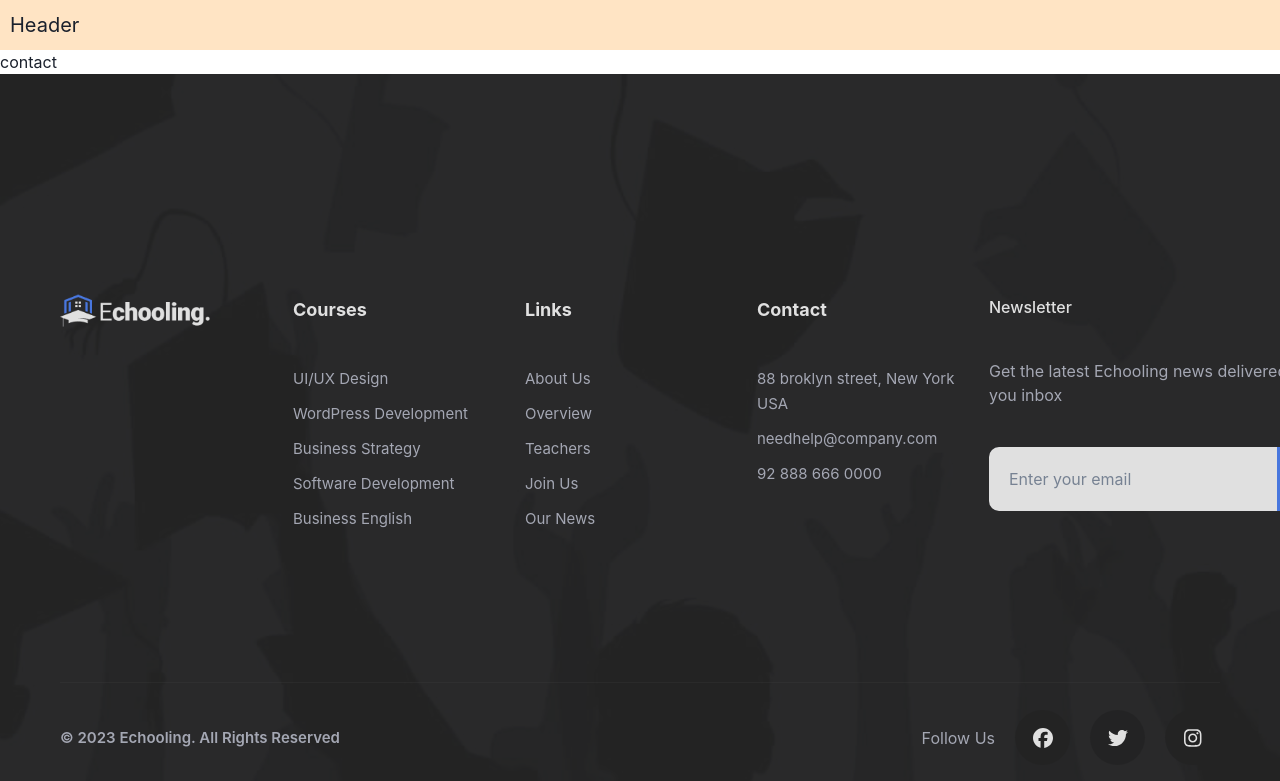
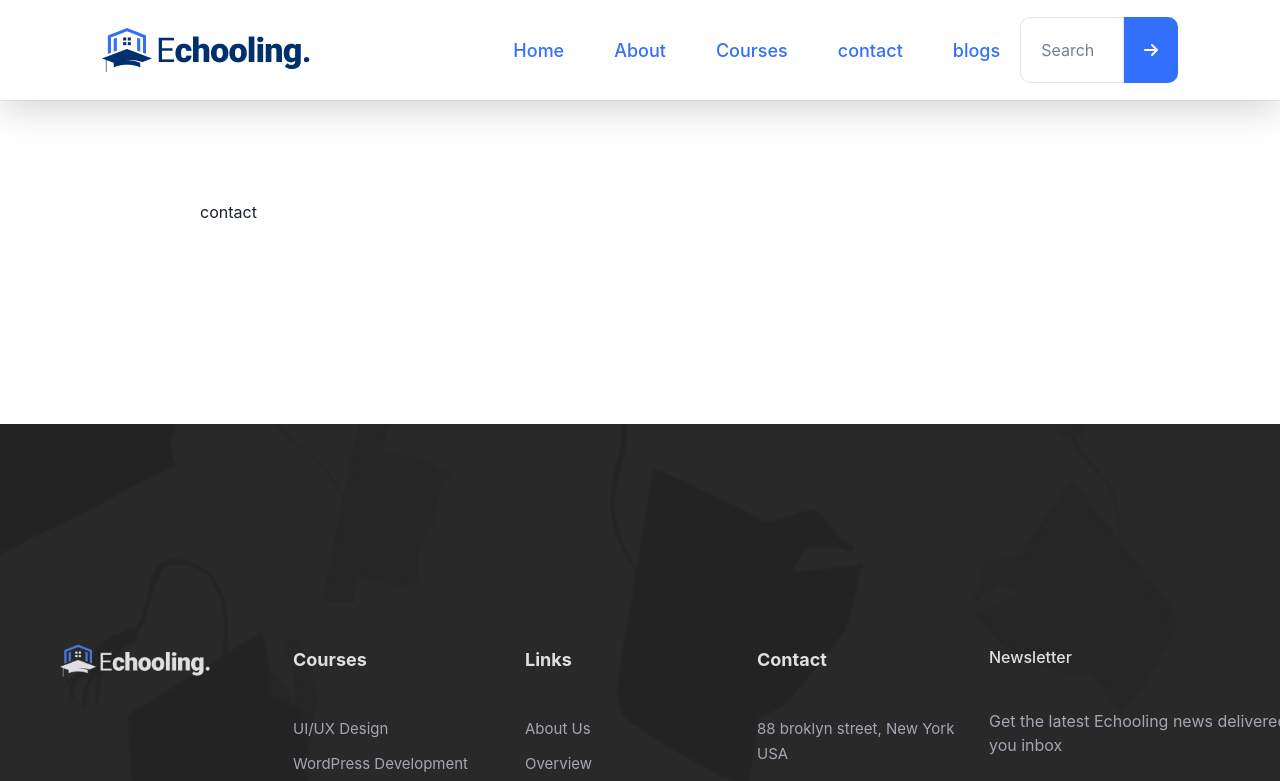
Before and after one commit to NurlanNuruzada/Echooling, a React (Create React App) app in the folder FrontEnd/echooling/: page /contact in a window 1280 px wide. Shown: the top 781 px of the page. Built offline with nearby package versions, Linux system fonts and the light colour scheme.

Commit message:
added header and Routes

```diff
--- a/FrontEnd/echooling/package.json
+++ b/FrontEnd/echooling/package.json
@@ -3,6 +3,7 @@
   "version": "0.1.0",
   "private": true,
   "dependencies": {
+    "@chakra-ui/icons": "^2.1.0",
     "@chakra-ui/react": "^2.8.0",
     "@fortawesome/fontawesome-svg-core": "^6.4.2",
     "@fortawesome/free-brands-svg-icons": "^6.4.2",
--- a/FrontEnd/echooling/src/Components/AboutUsSection/AboutUsSection.module.css
+++ b/FrontEnd/echooling/src/Components/AboutUsSection/AboutUsSection.module.css
@@ -12,45 +12,45 @@
 .bakcgoundItem1{
     position: absolute;
     z-index: 2;
-    top: 190px;
-    left: 150px;
-    animation: BlueBakgound 5000ms linear infinite alternate-reverse;
+    left: 55px;
+    animation: BlueBakgound 7000ms linear infinite alternate-reverse 1000ms;
 }
 .bakcgoundItem2{
     position: absolute;
     z-index: 2;
     top: 90px;
-    left: 650px;
-    animation: redBakgound 5000ms linear infinite alternate-reverse;
+    left: 616px;
+    animation: redBakgound 7000ms linear infinite alternate-reverse;
 }
 .bakcgoundItem3{
     position: absolute;
-    top: 260px;
-    left: 300px;
-
+    top: 266px;
+    left: 259px;
+    width: 387px;
 }
 .bakcgoundItem4{
-    top: 80px;
+    top: 10px;
     left: 150px;
     position: relative;
     z-index: -2;
 }
 @keyframes redBakgound {
-    0% { top: 80px;}
-    50% {top:120px}
-    100%{ top: 80px;}
+    0% { top: 230px;}
+    50% {top:380px}
+    100%{ top: 230px;}
 }
 @keyframes BlueBakgound {
-    0% { top: 190px;}
-    50% {top:220px}
-    100%{ top: 190px;}
+    0% { top: 230px;}
+    50% {top:333px}
+    100%{ top: 233px;}
 }
 .MainContainer{
     width: 100%;
     height: 500px;
     display: flex;
-    padding: 100px 0;
+    padding: 150px 0;
     justify-content: center;
+    margin-top: 100px !important;
 }
 .LeftSideContainer{
     width: 800px;
@@ -90,16 +90,19 @@
     .BackgroundVideoContainer{
         width: 355px !important;
     }
+    .bakcgoundItem1{
+        left: 55px;
+    }
     .bakcgoundItem2{
-        left: 350px;
+        left: 450px;
     }
     .bakcgoundItem3{
         position: absolute;
-        top: 220px;
+        top: 250px;
         left: 120px;
     }
     .bakcgoundItem4{
-        left: 50px;
+        left: 10px;
     }
     .LeftSideContainer{
         width: 600px;
@@ -110,15 +113,25 @@
         width: 255px !important;
         left: 50px;
     }
+    @keyframes BlueBakgound {
+        0% { top: 130px;}
+        50% {top:233px}
+        100%{ top: 133px;}
+    }
+    @keyframes redBakgound {
+        0% { top: 130px;}
+        50% {top:280px}
+        100%{ top: 130px;}
+    }
     .bakcgoundItem1{
-        left: 50px;
+        left: 0px;
     }
     .bakcgoundItem2{
-        left: 150px;
+        left: 250px;
     }
     .bakcgoundItem3{
-        top: 220px;
-        left: 20px;
+        top: 224px;
+        left: 127px;
         width: 200px;
     }
     .bakcgoundItem4{
@@ -165,19 +178,21 @@
 @media (max-width:734px) {
     .BackgroundVideoContainer{
         width: 355px !important;
-        left: 00px;
+        left: 0px;
     }
     .bakcgoundItem1{
-        left: 0px;
+        left: -40px;
     }
     .bakcgoundItem2{
-        left: 150px;
+        left: 300px;
     }
     .bakcgoundItem3{
-        top: 290px;
+        top: 192px;
+        width: 312px;
+        z-index: -9;
     }
     .bakcgoundItem4{
-        left: 10px;
+           left: 0px;
         top: 20px;
     }
     .LeftSideContainer{
@@ -196,4 +211,9 @@
     .rightSideContainer{
         width: 320px;
     }
+    @keyframes BlueBakgound {
+        0% { top: 130px;}
+        50% {top:233px}
+        100%{ top: 133px;}
+    }
 }
--- /dev/null
+++ b/FrontEnd/echooling/src/Components/Header/Header.jsx
@@ -0,0 +1,77 @@
+import React from "react";
+import Styles from "./Header.module.css";
+import MainLogo from "../../Images/logo2.png";
+import { Select } from "@chakra-ui/react";
+import { AddIcon, HamburgerIcon } from "@chakra-ui/icons";
+import { Navigate, useNavigate } from "react-router-dom";
+import {
+  Menu,
+  MenuButton,
+  MenuList,
+  MenuItem,
+  MenuItemOption,
+  IconButton,
+  MenuGroup,
+  MenuOptionGroup,
+  MenuDivider,
+} from "@chakra-ui/react";
+import SearchInputCom from "../SeacthInput/SearchInput2.jsx";
+
+const Header = () => {
+  const navigate = useNavigate();
+
+  const handleNavigate = (route) => {
+    navigate(`./${route}`);
+    console.log("Navigation triggered");
+  };
+
+  const Routes = ["Home", "About", "Courses", "contact", "blogs"];
+
+  return (
+    <div className={Styles.MainContainer}>
+      <div className={Styles.LeftSideLogo}>
+        <img src={MainLogo} alt="" />
+      </div>
+      <div className={Styles.rightSide}>
+        <div className={Styles.pages}>
+          {Routes.map((route, index) => (
+            <div key={index}>
+              <p onClick={() => handleNavigate(route)} className={Styles.page}>
+                {route}
+              </p>
+            </div>
+          ))}
+        </div>
+        <div className={Styles.icons}>
+          <SearchInputCom
+            height={"20px"}
+            width={"104px"}
+            placeholder={"Search"}
+          />
+        </div>
+        {/* This part handles the burger menu */}
+        <div className={Styles.BurgerMenu}>
+          <Menu isLazy>
+            <MenuButton
+              as={IconButton}
+              aria-label="Options"
+              icon={<HamburgerIcon />}
+              variant="outline"
+            />
+            <MenuList direction="rtl">
+              {Routes.map((route, index) => (
+                <MenuItem onClick={() => handleNavigate(route)} key={index}>
+                  <div className={Styles.mirrorEffect}>
+                    <p className={Styles.page}>{route}</p>
+                  </div>
+                </MenuItem>
+              ))}
+            </MenuList>
+          </Menu>
+        </div>
+      </div>
+    </div>
+  );
+};
+
+export default Header;
--- /dev/null
+++ b/FrontEnd/echooling/src/Components/Header/Header.module.css
@@ -0,0 +1,60 @@
+.MainContainer {
+  height: 100px;
+  width: 100%;
+  backdrop-filter: blur(5px);
+  box-shadow: rgba(0, 0, 0, 0.16) 0px 10px 36px 0px, rgba(0, 0, 0, 0.06) 0px 0px 0px 1px;
+  position: fixed;
+  z-index: 3;
+  top: 0;
+  background-color: rgba(255, 255, 255, 0.9);
+  display:  flex;
+  align-items: center;
+  justify-content: space-around;
+}
+.pages{
+    display: flex;
+    gap: 50px;
+    color: #3270fc;
+    font-weight: 500;
+}
+.rightSide{
+    display: flex;
+    align-items: center;
+}
+.icons{
+    padding-left: 20px;
+}
+.page{
+    transition: 300ms;
+    font-size: 18px;
+}
+.page:hover{
+   color: black;
+   cursor: pointer;
+}
+
+@media (max-width:952px) {
+    .page {
+        font-size: 16px;
+    }
+    .pages{
+        gap: 20px;
+    }
+}
+.BurgerMenu {
+    display: none;
+  }
+
+  @media (max-width: 480px) {
+    .pages {
+      display: none;
+    }
+
+    .BurgerMenu {
+      display: block;
+      margin-left: auto;
+    }
+    .icons{
+        display: none;
+    }
+  }
--- a/FrontEnd/echooling/src/Components/News/News.jsx
+++ b/FrontEnd/echooling/src/Components/News/News.jsx
@@ -25,7 +25,7 @@ const News = () => {
         </div>
         <div className={Styles.right}>
           <GridItem>
-           <SearchInputCom  width={"100%"} />
+           <SearchInputCom  width={"100%"} placeholder={"Enter your email adress"} />
            <h2 className={Styles.rightContent}>Get the latest Echooling news delivered to you inbox</h2>
           </GridItem>
         </div>
--- a/FrontEnd/echooling/src/Components/SeacthInput/Seach.module.css
+++ b/FrontEnd/echooling/src/Components/SeacthInput/Seach.module.css
@@ -2,7 +2,11 @@
     padding: 20px;
     border-top-left-radius: 10px;
     border-bottom-left-radius: 10px;
-
+    color: black;
+    border: 1px solid  rgba(0, 0, 0, 0.10);
+}
+.InputEmail:focus,.SeacrhIcon:active {
+    outline: none;
 }
 .SeacrhIcon{
     background-color: #3270fc;
@@ -11,6 +15,7 @@
     display: flex;
     align-items: center;
     padding: 20px;
+    transition: 300ms;
 }
 .SeacContainer{
     display: flex;
--- a/FrontEnd/echooling/src/Components/SeacthInput/SearchInput2.jsx
+++ b/FrontEnd/echooling/src/Components/SeacthInput/SearchInput2.jsx
@@ -2,11 +2,11 @@ import { FontAwesomeIcon } from "@fortawesome/react-fontawesome";
 import { faArrowRight } from "@fortawesome/free-solid-svg-icons";
 import React from "react";
 import Styles from "./Seach.module.css";
-const SearchInputCom = ({width}) => {
+const SearchInputCom = ({width, placeholder , height}) => {
   return (
     <div className={Styles.SeacContainer}>
       <input style={{width:width}}
-        placeholder="Enter your email"
+        placeholder={placeholder}
         className={Styles.InputEmail}
         type="text"
       />
--- a/FrontEnd/echooling/src/Layouts/MainLayout.jsx
+++ b/FrontEnd/echooling/src/Layouts/MainLayout.jsx
@@ -1,10 +1,11 @@
 import React from "react";
 import { Outlet } from "react-router-dom";
 import  Footer  from "../Pages/Footer";
+import Header from "../Components/Header/Header";
 export function MainLayout() {
   return (
     <div>
-      <div style={{ backgroundColor: "bisque" ,fontSize:"20px" ,padding:"10px" }}>Header</div>
+      <Header/>
       <Outlet />
       <Footer />
     </div>
--- a/FrontEnd/echooling/src/Pages/Contact.jsx
+++ b/FrontEnd/echooling/src/Pages/Contact.jsx
@@ -2,7 +2,7 @@ import React from 'react';
 
 const Contact = () => {
     return (
-        <div>
+        <div style={{padding:"200px"}}>
             contact
         </div>
     );
--- a/FrontEnd/echooling/src/Routes/Routes.jsx
+++ b/FrontEnd/echooling/src/Routes/Routes.jsx
@@ -16,6 +16,10 @@ export default function Routes(){
       children: [
         {
           path: "/",
+          element: <Home />,
+        },
+        {
+          path: "/Home",
           element: <Home />,
         },
         {
--- a/FrontEnd/echooling/src/Styles/Footer.module.css
+++ b/FrontEnd/echooling/src/Styles/Footer.module.css
@@ -13,6 +13,7 @@
     padding:  100px 10px;
     transform: scale(1);
     opacity: 0.86;
+
 }
 .FooterContainer::before {
     content: '';
```
Also changed, not shown: FrontEnd/echooling/src/Images/logo2.png (added), 1 other file (tests, documents, lock files or other folders).
